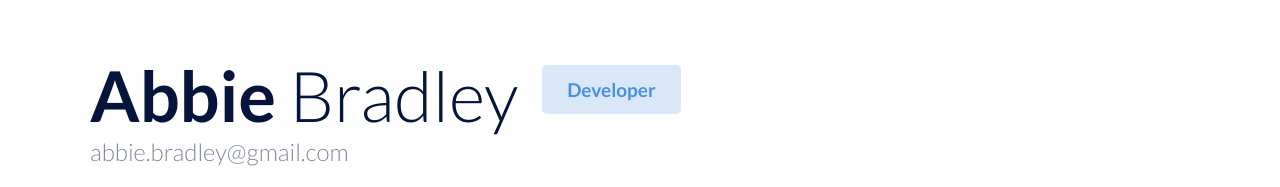
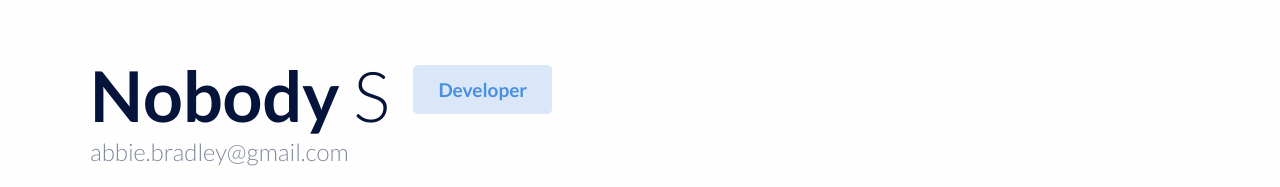
Before and after one commit to Vinayakskye/vinayakskye.github.io, a plain HTML site: page index.html in a window 1280 px wide. Shown: the top 187 px of the page. Drawn offline with Linux system fonts and the light colour scheme.

Commit message:
Update index.html

```diff
--- a/index.html
+++ b/index.html
@@ -1,7 +1,7 @@
 <!DOCTYPE html>
 <html>
 <head>
-	<title>Minimal Resume Template</title>
+	<title>How did you get here?</title>
 	<link rel="stylesheet" type="text/css" href="styles.css">
 	<meta name="viewport" content="width=device-width, initial-scale=1.0">
 </head>
@@ -9,7 +9,7 @@
 
 	<div class="container">
 		<div class="hero">
-			<h1 class="name"><strong>Abbie</strong> Bradley</h1>
+			<h1 class="name"><strong>Nobody</strong> S</h1>
 			<span class="job-title">Developer</span>
 			<span class="email">abbie.bradley@gmail.com</span>
 
```
